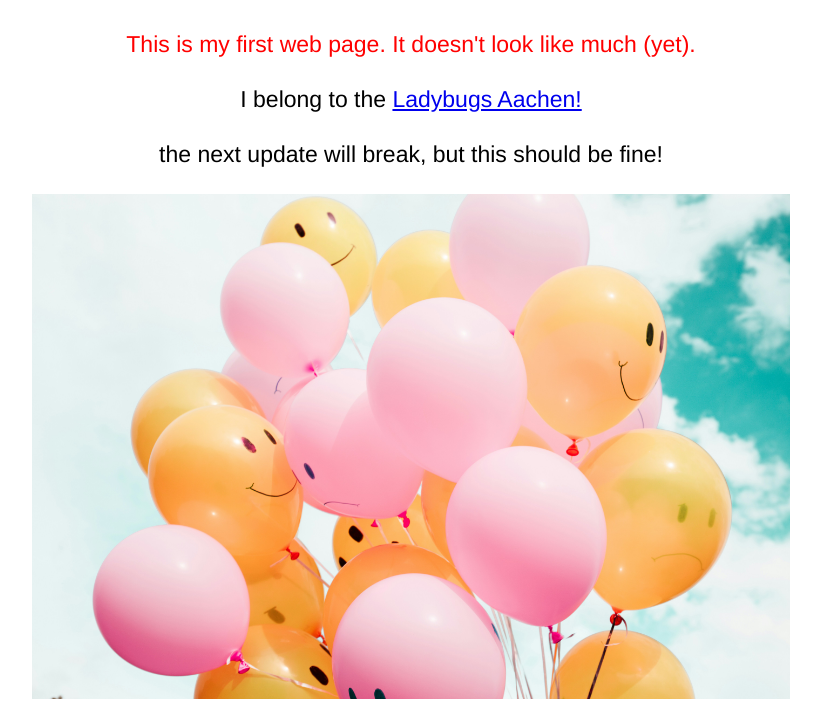
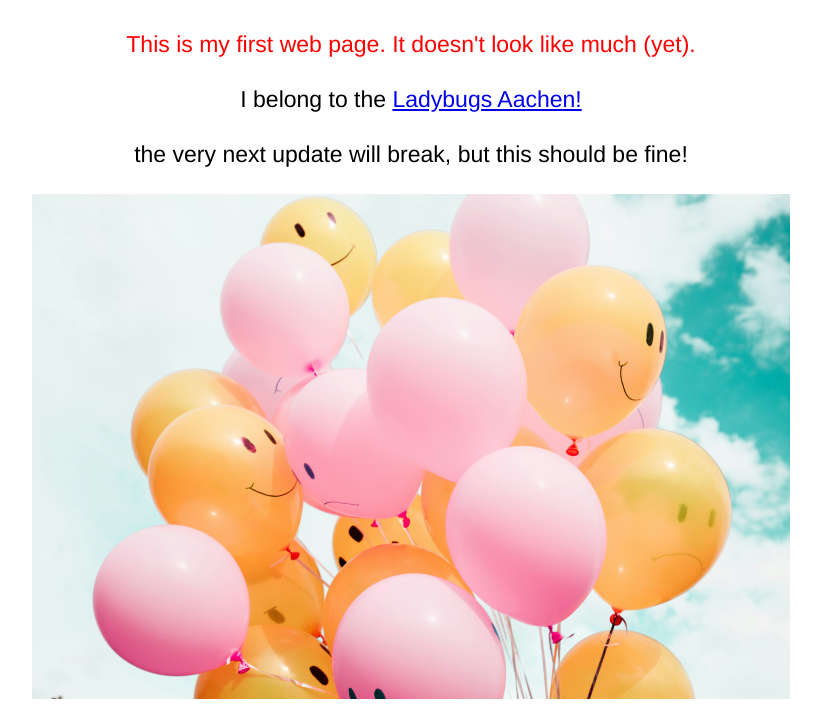
Before and after one commit to OleaBlossom/test-static-site-for-ci-cd, a plain HTML site: page index.html in a window 1280 px wide. Shown: the part 98-805 px from the top of the page, without its empty margins (229-1050 px from the left). Drawn offline with Linux system fonts and the light colour scheme.

Commit message:
make a change to verify spellcheck job

```diff
--- a/index.html
+++ b/index.html
@@ -12,7 +12,7 @@
     <h1>Hello, world!</h1>
     <p class="special">This is my first web page. It doesn't look like much (yet).</p>
     <p>I belong to the <a href="https://ladybugs-aachen.de/">Ladybugs Aachen!</a></p>
-    <p>the next update will break, but this should be fine!</p>
+    <p>the very next update will break, but this should be fine!</p>
     <div class="hero-image">
         <img src="assets/images/hero.jpg" width="900px"
             alt="looking up at a colourful bunch of balloons against a blue sky">
```
